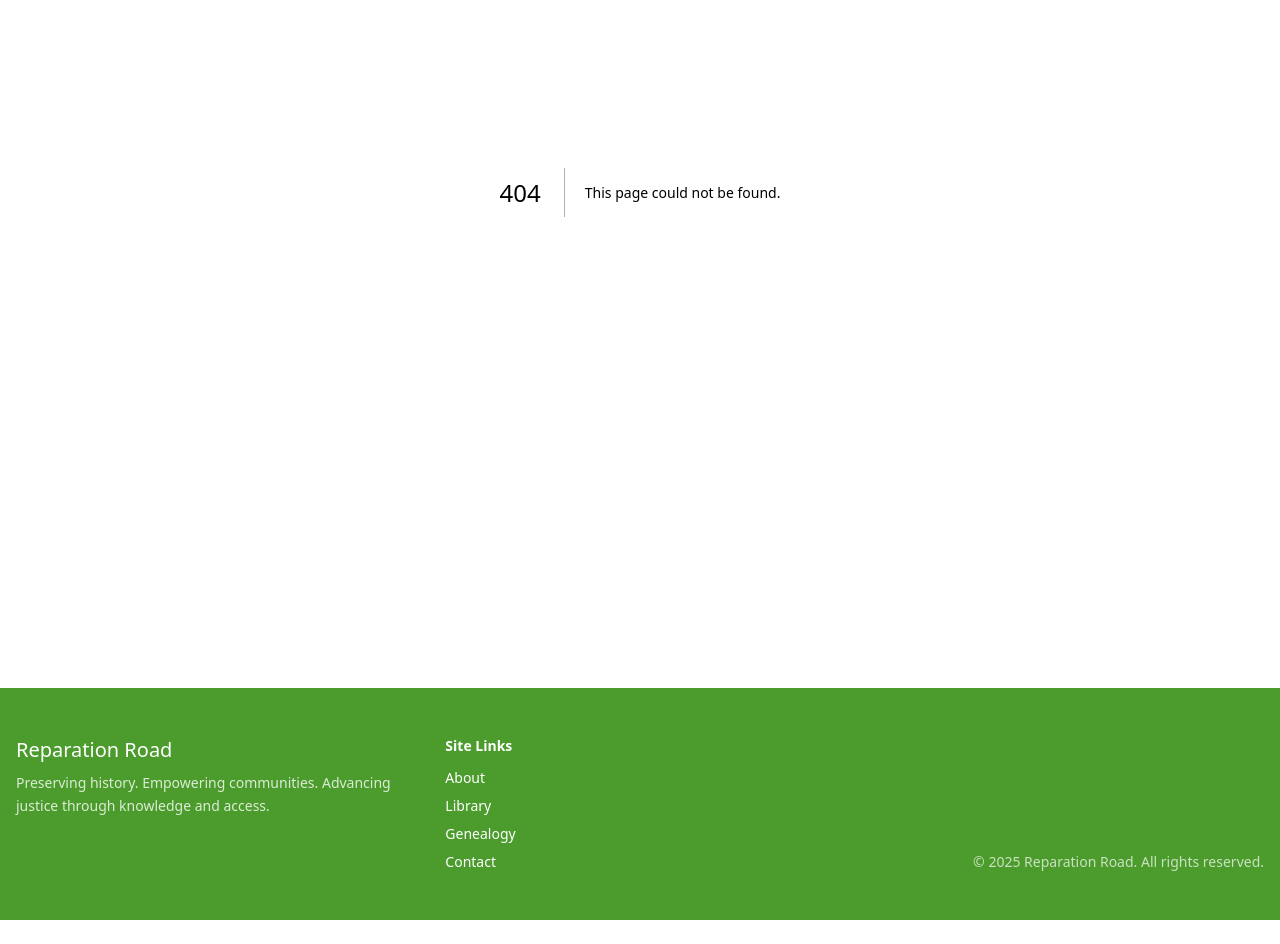
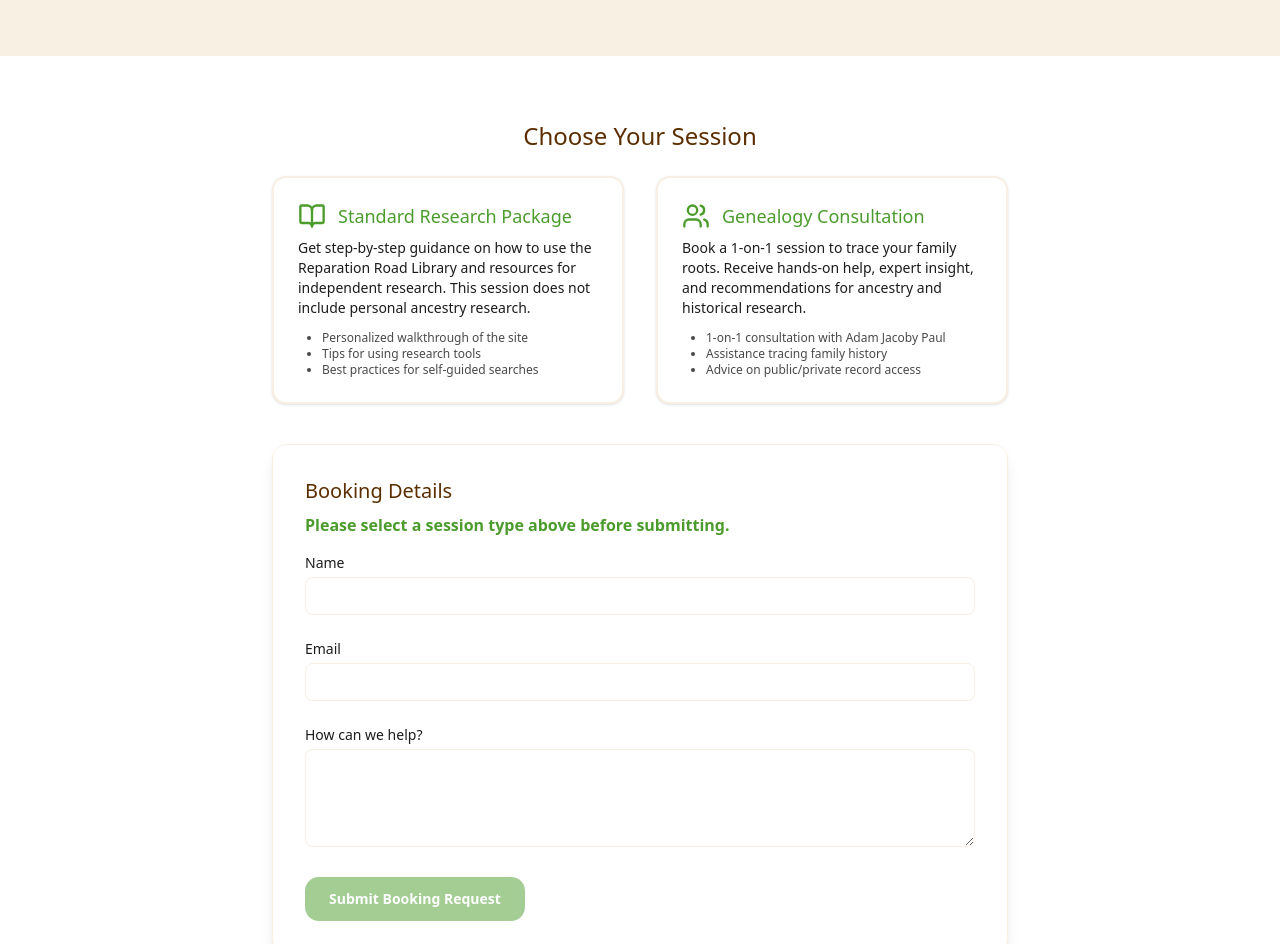
Before and after one commit to Kbandison/reparation-road, a Next.js app: page /booking in a window 1280 px wide. Before the commit this address had no page. Shown: the part 280-1224 px from the top of the page. Before the commit the page ends 1200 px from the top, so only its background shows below. Built offline with nearby package versions, Linux system fonts and the light colour scheme.

Commit message:
initial commit

```diff
--- a/app/about/page.tsx
+++ b/app/about/page.tsx
@@ -1,5 +1,6 @@
 import { CoreValues } from "@/components/about/CoreValues";
 import { FounderSpotlight } from "@/components/about/FounderSpotlight";
+import { GetInvolved } from "@/components/about/GetInvolved";
 import { OurJourney } from "@/components/about/OurJourney";
 
 export default function Home() {
@@ -8,6 +9,7 @@ export default function Home() {
       <FounderSpotlight />
       <CoreValues />
       <OurJourney />
+      <GetInvolved />
     </div>
   );
 }
--- /dev/null
+++ b/app/booking/page.tsx
@@ -0,0 +1,209 @@
+"use client";
+
+import { useState } from "react";
+import { CheckCircle, BookOpen, Users } from "lucide-react";
+
+const SESSION_TYPES = [
+  {
+    key: "standard",
+    title: "Standard Research Package",
+    description:
+      "Get step-by-step guidance on how to use the Reparation Road Library and resources for independent research. This session does not include personal ancestry research.",
+    icon: BookOpen,
+    details: [
+      "Personalized walkthrough of the site",
+      "Tips for using research tools",
+      "Best practices for self-guided searches",
+    ],
+  },
+  {
+    key: "genealogy",
+    title: "Genealogy Consultation",
+    description:
+      "Book a 1-on-1 session to trace your family roots. Receive hands-on help, expert insight, and recommendations for ancestry and historical research.",
+    icon: Users,
+    details: [
+      "1-on-1 consultation with Adam Jacoby Paul",
+      "Assistance tracing family history",
+      "Advice on public/private record access",
+    ],
+  },
+];
+
+export default function Booking() {
+  const [selected, setSelected] = useState<"standard" | "genealogy" | null>(
+    null
+  );
+  const [status, setStatus] = useState<
+    "idle" | "loading" | "success" | "error"
+  >("idle");
+
+  // --- Form handler ---
+  const handleSubmit = async (e: React.FormEvent<HTMLFormElement>) => {
+    e.preventDefault();
+    setStatus("loading");
+    const formData = new FormData(e.currentTarget);
+
+    const body = {
+      name: formData.get("name"),
+      email: formData.get("email"),
+      message: formData.get("message"),
+      sessionType: selected,
+    };
+
+    const res = await fetch("/api/booking", {
+      method: "POST",
+      body: JSON.stringify(body),
+      headers: { "Content-Type": "application/json" },
+    });
+
+    if (res.ok) {
+      setStatus("success");
+      e.currentTarget.reset();
+    } else {
+      setStatus("error");
+    }
+  };
+
+  return (
+    <main className="bg-[var(--color-brand-white)] min-h-screen">
+      {/* Hero / Intro */}
+      <section className="py-20 text-center bg-[var(--color-brand-tan)]">
+        <h1 className="text-4xl font-serif text-[var(--color-brand-green)] mb-4">
+          Book a Session
+        </h1>
+        <p className="text-[var(--color-text)] max-w-2xl mx-auto">
+          Whether you’re seeking expert guidance on navigating our resources or
+          ready to dive into your family’s story, Reparation Road is here to
+          help.
+        </p>
+      </section>
+
+      {/* Session Type Selector */}
+      <section className="max-w-3xl mx-auto px-4 py-16">
+        <h2 className="text-2xl font-serif text-[var(--color-brand-brown)] mb-6 text-center">
+          Choose Your Session
+        </h2>
+        <div className="grid md:grid-cols-2 gap-8 mb-10">
+          {SESSION_TYPES.map(
+            ({ key, title, description, icon: Icon, details }) => (
+              <button
+                key={key}
+                type="button"
+                onClick={() => setSelected(key as "standard" | "genealogy")}
+                className={`border-2 rounded-xl p-6 text-left shadow-sm transition
+                ${
+                  selected === key
+                    ? "border-[var(--color-brand-green)] bg-[var(--color-brand-tan)]"
+                    : "border-[var(--color-brand-tan)] bg-white hover:border-[var(--color-brand-green)]"
+                }
+                group focus:outline-none focus:ring-2 focus:ring-[var(--color-brand-green)]`}
+              >
+                <div className="flex items-center gap-3 mb-2">
+                  <Icon size={28} className="text-[var(--color-brand-green)]" />
+                  <h3 className="text-lg font-serif text-[var(--color-brand-green)]">
+                    {title}
+                  </h3>
+                  {selected === key && (
+                    <CheckCircle
+                      size={22}
+                      className="text-[var(--color-brand-green)]"
+                    />
+                  )}
+                </div>
+                <p className="text-sm text-[var(--color-text)] mb-3">
+                  {description}
+                </p>
+                <ul className="list-disc ml-6 text-xs text-[var(--color-text)] opacity-80">
+                  {details.map((item) => (
+                    <li key={item}>{item}</li>
+                  ))}
+                </ul>
+              </button>
+            )
+          )}
+        </div>
+
+        {/* Booking Form */}
+        <form
+          onSubmit={handleSubmit}
+          className="space-y-6 bg-white p-8 rounded-xl border border-[var(--color-brand-tan)] shadow-lg"
+        >
+          <input type="hidden" name="sessionType" value={selected ?? ""} />
+          <h3 className="text-xl font-serif text-[var(--color-brand-brown)] mb-2">
+            Booking Details
+          </h3>
+          {!selected && (
+            <div className="text-[var(--color-brand-green)] font-semibold mb-4">
+              Please select a session type above before submitting.
+            </div>
+          )}
+          <div>
+            <label
+              htmlFor="name"
+              className="block text-sm font-medium text-[var(--color-text)] mb-1"
+            >
+              Name
+            </label>
+            <input
+              id="name"
+              name="name"
+              type="text"
+              required
+              className="w-full rounded-md border border-[var(--color-brand-tan)] px-4 py-2 text-sm focus:outline-none focus:ring-2 focus:ring-[var(--color-brand-green)]"
+            />
+          </div>
+          <div>
+            <label
+              htmlFor="email"
+              className="block text-sm font-medium text-[var(--color-text)] mb-1"
+            >
+              Email
+            </label>
+            <input
+              id="email"
+              name="email"
+              type="email"
+              required
+              className="w-full rounded-md border border-[var(--color-brand-tan)] px-4 py-2 text-sm focus:outline-none focus:ring-2 focus:ring-[var(--color-brand-green)]"
+            />
+          </div>
+          <div>
+            <label
+              htmlFor="message"
+              className="block text-sm font-medium text-[var(--color-text)] mb-1"
+            >
+              How can we help?
+            </label>
+            <textarea
+              id="message"
+              name="message"
+              rows={4}
+              required
+              className="w-full rounded-md border border-[var(--color-brand-tan)] px-4 py-2 text-sm focus:outline-none focus:ring-2 focus:ring-[var(--color-brand-green)]"
+            />
+          </div>
+          <button
+            type="submit"
+            disabled={!selected || status === "loading"}
+            className={`px-6 py-3 rounded-xl bg-[var(--color-brand-green)] text-[var(--color-brand-white)] text-sm font-semibold transition hover:opacity-90 ${
+              !selected ? "opacity-50 cursor-not-allowed" : ""
+            }`}
+          >
+            {status === "loading" ? "Sending..." : "Submit Booking Request"}
+          </button>
+          {status === "success" && (
+            <p className="text-green-700 mt-3">
+              Your request was sent! We’ll contact you soon.
+            </p>
+          )}
+          {status === "error" && (
+            <p className="text-red-700 mt-3">
+              Something went wrong. Please try again.
+            </p>
+          )}
+        </form>
+      </section>
+    </main>
+  );
+}
--- a/components/Header.tsx
+++ b/components/Header.tsx
@@ -9,11 +9,12 @@ export const Header = () => {
   const [open, setOpen] = useState(false);
 
   const navLinks = [
+    { label: "Home", href: "/" },
     { label: "Our Story", href: "/about" },
     // { label: "Genealogy", href: "/booking" },
     { label: "Collection", href: "/library" },
     { label: "Shop", href: "/shop" },
-    { label: "Contact", href: "/contact" },
+    { label: "Booking", href: "/booking" },
   ];
 
   return (
--- /dev/null
+++ b/components/about/GetInvolved.tsx
@@ -0,0 +1,39 @@
+/* eslint-disable react/no-unescaped-entities */
+// components/about/GetInvolved.tsx
+"use client";
+
+import Link from "next/link";
+import { ScrollReveal } from "@/components/ScrollReveal";
+
+export const GetInvolved = () => {
+  return (
+    <ScrollReveal>
+      <section className="bg-[var(--color-brand-tan)] py-16">
+        <div className="max-w-4xl mx-auto px-4 text-center">
+          <h2 className="text-3xl font-serif text-[var(--color-brand-brown)] mb-4">
+            Want to be part of the journey?
+          </h2>
+          <p className="text-[var(--color-text)] max-w-xl mx-auto mb-8 text-sm md:text-base">
+            Whether you're researching your ancestry, preserving your family
+            legacy, or want to contribute to our cause, we're here to support
+            and collaborate.
+          </p>
+          <div className="flex flex-col sm:flex-row justify-center gap-4">
+            <Link
+              href="/booking"
+              className="px-6 py-3 rounded-xl bg-[var(--color-brand-green)] text-[var(--color-brand-white)] text-sm font-semibold transition hover:opacity-90"
+            >
+              Start Your Research
+            </Link>
+            <Link
+              href="/contact"
+              className="px-6 py-3 rounded-xl border border-[var(--color-brand-green)] text-[var(--color-brand-green)] text-sm font-semibold transition hover:bg-[var(--color-brand-green)] hover:text-[var(--color-brand-white)]"
+            >
+              Contact the Team
+            </Link>
+          </div>
+        </div>
+      </section>
+    </ScrollReveal>
+  );
+};
```
